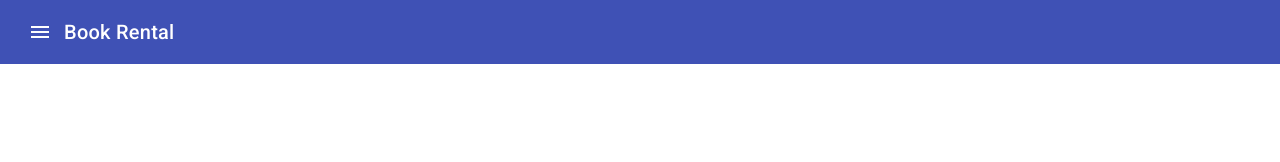
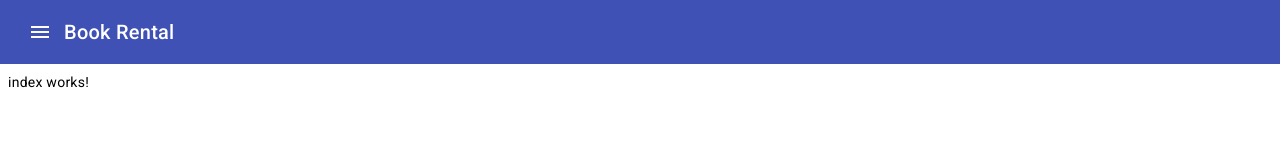
Before and after one commit to AbelPalominoRojas/book-rental-angular, an Angular app: page /editorial in a window 1280 px wide. Before the commit this address led to /. Shown: the top 162 px of the page. Built offline with nearby package versions, Linux system fonts and the light colour scheme.

Commit message:
Editorial: route index

```diff
--- a/src/app/app-routing.module.ts
+++ b/src/app/app-routing.module.ts
@@ -1,7 +1,12 @@
 import { NgModule } from '@angular/core';
 import { RouterModule, Routes } from '@angular/router';
 
-const routes: Routes = [];
+const routes: Routes = [
+  {
+    path: 'editorial',
+    loadChildren: () => import('@/modules/editorial/editorial.module').then(m=>m.EditorialModule)
+  }
+];
 
 @NgModule({
   imports: [RouterModule.forRoot(routes)],
--- a/src/app/app.component.html
+++ b/src/app/app.component.html
@@ -6,5 +6,6 @@
     <span>Book Rental</span>
   </mat-toolbar>
 </header>
-
-<router-outlet></router-outlet>
+<main class="main__container">
+  <router-outlet></router-outlet>
+</main>
--- a/src/app/app.component.scss
+++ b/src/app/app.component.scss
@@ -0,0 +1,5 @@
+.main__container {
+    padding: .5rem;
+    // background-color: #edf1f5;
+    // min-height: calc(100vh - 82px);
+}
--- a/src/app/modules/editorial/editorial-routing.module.ts
+++ b/src/app/modules/editorial/editorial-routing.module.ts
@@ -1,7 +1,13 @@
 import { NgModule } from '@angular/core';
 import { RouterModule, Routes } from '@angular/router';
+import { IndexComponent } from './pages/index/index.component';
 
-const routes: Routes = [];
+const routes: Routes = [
+  {
+    path: '',
+    component: IndexComponent
+  }
+];
 
 @NgModule({
   imports: [RouterModule.forChild(routes)],
```
